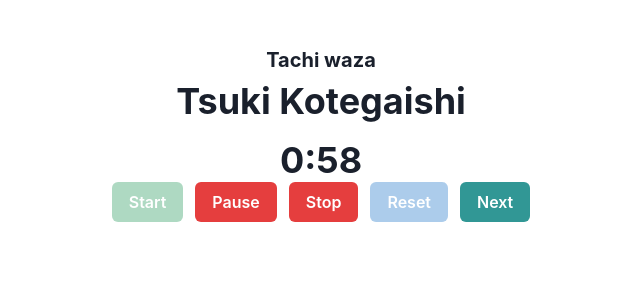
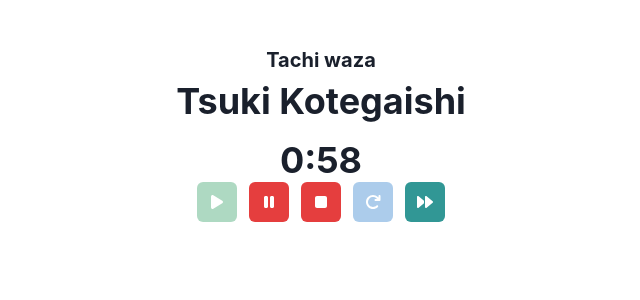
Before and after one commit to georgbuehler/esensei, a React (Vite) app: page / in a window 1280 px wide. Both pictures are taken after a click on the button "Start Test". Shown: the top 300 px of the page, without its empty margins (319-959 px from the left). Built offline with nearby package versions, Linux system fonts and the light colour scheme; no server answers.

Commit message:
Updated Timer controls to use standard icons

```diff
--- a/src/components/ExamControls.tsx
+++ b/src/components/ExamControls.tsx
@@ -91,13 +91,6 @@ const ExamControls = ({
           >
             Start Test
           </Button>
-          <Button
-            onClick={stopTest}
-            isDisabled={!testInProgress}
-            colorScheme="red"
-          >
-            Stop Test
-          </Button>
         </ButtonGroup>
       </Flex>
     </Stack>
--- a/src/components/Timer.tsx
+++ b/src/components/Timer.tsx
@@ -1,6 +1,14 @@
-import { Button, ButtonGroup, Heading } from "@chakra-ui/react";
+import { Button, ButtonGroup, Heading, IconButton } from "@chakra-ui/react";
 import { useContext, useEffect, useState } from "react";
 import ExamContext from "../contexts/examContext";
+import { FontAwesomeIcon } from "@fortawesome/react-fontawesome";
+import {
+  faPlay,
+  faPause,
+  faStop,
+  faForward,
+  faRedo,
+} from "@fortawesome/free-solid-svg-icons";
 
 interface TimerProps {
   startingSeconds: number;
@@ -46,42 +54,43 @@ const Timer = ({ startingSeconds, startImmediately, timesUp }: TimerProps) => {
     <>
       <Heading>{convertToMinSec(timeRemaining)}</Heading>
       <ButtonGroup spacing="3">
-        <Button
+        <IconButton
           colorScheme="green"
+          aria-label="Continue"
+          icon={<FontAwesomeIcon icon={faPlay} />}
           onClick={() => setClocksTicking(true)}
           isDisabled={clocksTicking}
-        >
-          Start
-        </Button>
-        <Button
+        />
+        <IconButton
+          aria-label="Pause"
           colorScheme="red"
           onClick={() => setClocksTicking(false)}
           isDisabled={!clocksTicking}
-        >
-          Pause
-        </Button>
-        <Button
+          icon={<FontAwesomeIcon icon={faPause} />}
+        />
+        <IconButton
+          aria-label="Stop"
           colorScheme="red"
           onClick={() => context.setTestInProgress(false)}
-        >
-          Stop
-        </Button>
-        <Button
+          icon={<FontAwesomeIcon icon={faStop} />}
+        />
+        <IconButton
+          aria-label="Restart"
           colorScheme="blue"
           onClick={() => setTimeRemaining(startingSeconds)}
           isDisabled={clocksTicking}
-        >
-          Reset
-        </Button>
-        <Button
+          icon={<FontAwesomeIcon icon={faRedo} transform="flip-y" />}
+        />
+
+        <IconButton
           colorScheme="teal"
           onClick={() => {
             setTimeRemaining(startingSeconds);
             timesUp();
           }}
-        >
-          Next
-        </Button>
+          aria-label="Next"
+          icon={<FontAwesomeIcon icon={faForward} />}
+        />
       </ButtonGroup>
     </>
   );
```
